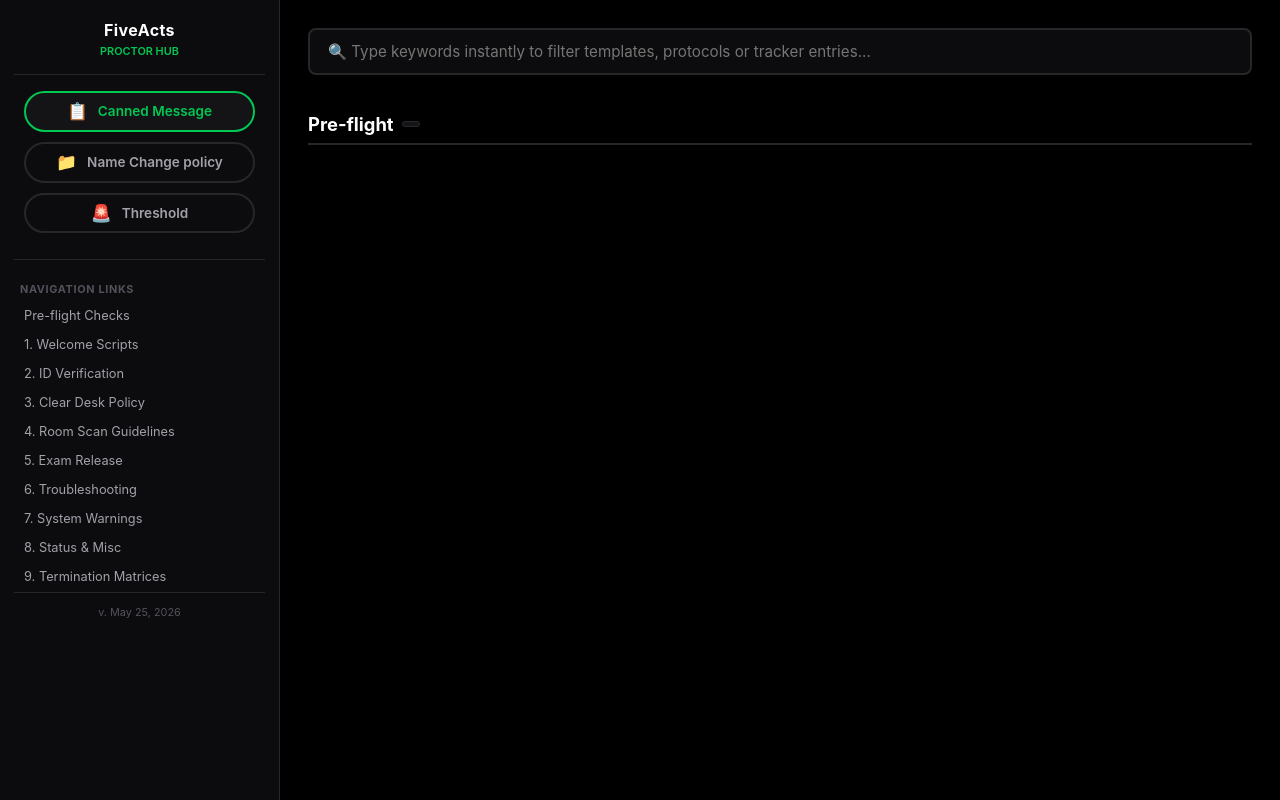
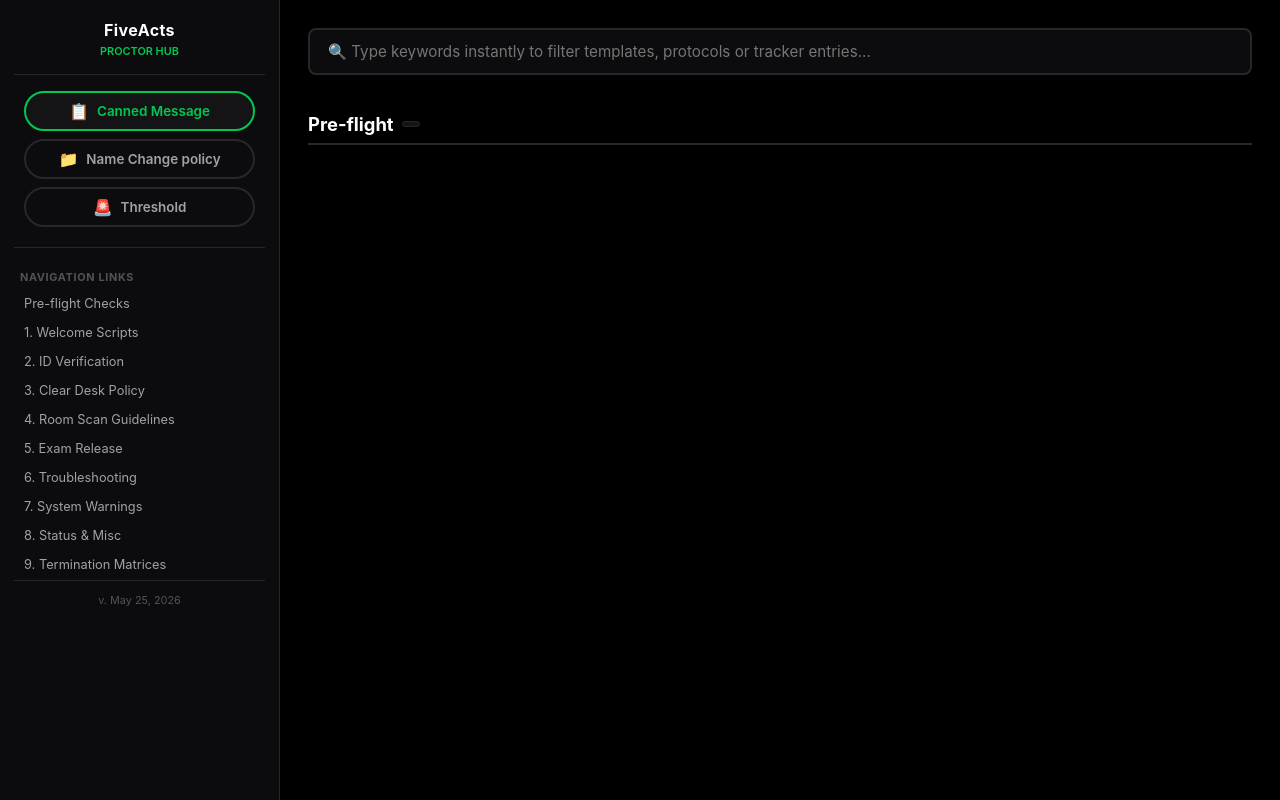
Before and after one commit to polracines05-ship-it/SPIEL, a plain HTML site: page index.html in a window 1280 px wide. Drawn offline with Linux system fonts and the light colour scheme.

Commit message:
Refactor view selectors and button styles
Updated styling for view selectors and buttons, including padding and font size adjustments. Changed comments for clarity and updated HTML structure descriptions.

```diff
--- a/index.html
+++ b/index.html
@@ -47,10 +47,10 @@
   .sidebar-header h1{font-size:1rem;letter-spacing:.4px;color:#fff;font-weight:700;}
   .sidebar-header p{font-size:.68rem;color:var(--accent);margin-top:4px;font-weight:600;}
 
-  /* Center-aligned Oval Pill Switchers */
+  /* Center-Aligned Oval Pill Selectors */
   .view-selectors{
     border-bottom:1px solid var(--border);
-    padding-bottom:16px;
+    padding-bottom:12px;
     margin-bottom:12px;
     display:flex;
     flex-direction:column;
@@ -62,36 +62,22 @@
     background:none;
     border:2px solid var(--border);
     color:var(--text-muted);
-    padding:10px 18px;
-    font-size:.85rem;
+    padding:10px 12px;
+    font-size:.84rem;
     font-weight:600;
     border-radius:50px;
     cursor:pointer;
-    margin-bottom:10px;
+    margin-bottom:8px;
     display:flex;
     align-items:center;
     justify-content:center;
-    gap:10px;
-    transition:background-color .15s, color .15s, border-color .15s, transform .1s;
+    gap:8px;
+    transition:background-color .15s,color .15s,border-color .15s,transform .1s;
   }
-  .view-btn:hover{
-    background-color:var(--bg-card);
-    color:#fff;
-    border-color:var(--text-muted);
-  }
-  .view-btn.active{
-    background-color:var(--bg-card);
-    color:var(--accent);
-    border-color:var(--accent);
-  }
-  .view-btn:active{
-    transform:scale(0.97);
-  }
-  .btn-icon{
-    font-size:1.05rem;
-    display:inline-block;
-    line-height:1;
-  }
+  .view-btn:hover{background-color:var(--bg-card);color:#fff;border-color:var(--text-muted);}
+  .view-btn.active{background-color:var(--bg-card);color:var(--accent);border-color:var(--accent);}
+  .view-btn:active{transform:scale(0.97);}
+  .btn-icon{font-size:1rem;display:inline-block;line-height:1;}
 
   .nav-label{font-size:.68rem;text-transform:uppercase;letter-spacing:.06em;color:#52525b;margin:10px 6px 6px;font-weight:700;}
   .nav-links{list-style:none;overflow-y:auto;flex-grow:1;}
@@ -140,6 +126,7 @@
   .card-tag.linux{background-color:#14532d;}
   .card-tag.critical{background-color:#7f1d1d;color:#fca5a5;}
   .card-tag.term{background-color:#7f1d1d;color:#fca5a5;}
+  .card-tag.new{background-color:#b45309;}
 
   .message-text{font-size:.94rem;line-height:1.55;white-space:pre-line;color:#e4e4e7;}
 
@@ -202,7 +189,7 @@
       <p>PROCTOR HUB</p>
     </div>
 
-    <!-- Centered View Switcher Buttons with Custom Visual Icons -->
+    <!-- Centered Oval Buttons with Custom Visual Icons Mapping Layout -->
     <div class="view-selectors">
       <button class="view-btn active" onclick="switchView('canned-view')">
         <span class="btn-icon">📋</span> Canned Message
@@ -233,7 +220,7 @@
     <div class="sidebar-footer">v. May 25, 2026</div>
   </div>
 
-  <!-- MAIN DASHBOARD CONTENT AREA -->
+  <!-- MAIN WORKSPACE SECTION PANEL -->
   <div class="main-content">
     <div class="search-wrapper">
       <input type="text" id="globalSearch" class="search-input" placeholder="🔍 Type keywords instantly to filter templates, protocols or tracker entries...">
@@ -242,7 +229,7 @@
 
     <div id="emptyState" class="empty-state">No matching dashboard entries found. Please try a different query.</div>
 
-    <!-- VIEW 1: CANNED MESSAGES -->
+    <!-- VIEW 1: CANNED MESSAGES VIEW CONTAINER -->
     <div id="canned-view" class="dashboard-view active">
 
       <section id="preflight" class="section-container">
```
